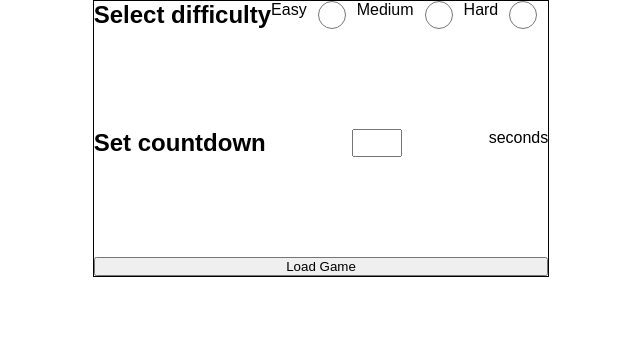
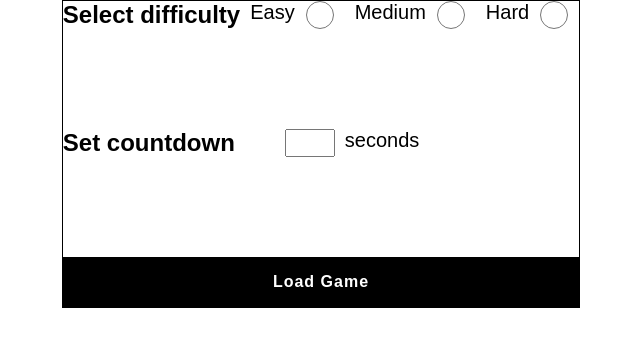
Before and after one commit to Matgorn/whack-a-mole, a website built with webpack: page src/template.html in a window 1280 px wide. Shown: the whole page, without its empty margins (319-959 px from the left). Built offline with nearby package versions, Linux system fonts and the light colour scheme.

Commit message:
beta 2.1

```diff
--- a/src/app/gameSettings.js
+++ b/src/app/gameSettings.js
@@ -14,9 +14,9 @@
                 <span>
                     <h2>Set countdown</h2>
                     <input id="countdown" name="countdown" type="number" size="3">
-                    <label for="countdown"> seconds</label>
+                    <label id="countdown-label" for="countdown"> seconds</label>
                 </span>
-                <button class="load-game">Load Game</button>
+                <button class="load-game control-game">Load Game</button>
             </div>
         </div>
     `
--- a/src/app/handleControl.js
+++ b/src/app/handleControl.js
@@ -1,6 +1,7 @@
 import clearControlNav from './helpers/clearControlNav';
 import clearFields from './helpers/clearFields';
 import handleTime from './handlers/handleTime';
+import { startApp } from '../index';
 
 export default({
     gameTime,
@@ -54,10 +55,7 @@
 
         //Reset button control
         } else {
-            countdown = clearControlNav(gameBoard, scoreboard, gameTime);
-            handleTime(countdown, timer);
-
-            e.target.innerHTML = 'Start Game';
+            startApp();
         }
     };
 };
--- a/src/index.js
+++ b/src/index.js
@@ -8,6 +8,7 @@
 import gameSettings from './app/gameSettings';
 
 //Run settings
+function startApp() {
 	runSettings({
 		createLayout,
 		handleControl,
@@ -16,3 +17,8 @@
 		runApp,
 		gameSettings,
 	});
+};
+
+startApp();
+
+export { startApp } ;
--- a/src/main.scss
+++ b/src/main.scss
@@ -47,8 +47,23 @@
         justify-content: space-between;
         margin-bottom: 100px;
 
+        #countdown-label {
+            flex: 1;
+        }
+
+        label {
+            font-size: 20px;
+            margin-left: 10px;
+        }
+
         input {
             width: 50px;
+            height: 100%;
+            font-size: 16px;
+        }
+
+        input[type="number"] {
+            margin-left: 50px;
         }
     }
 }
```
Lines whose indentation alone changed are shown as unchanged.
